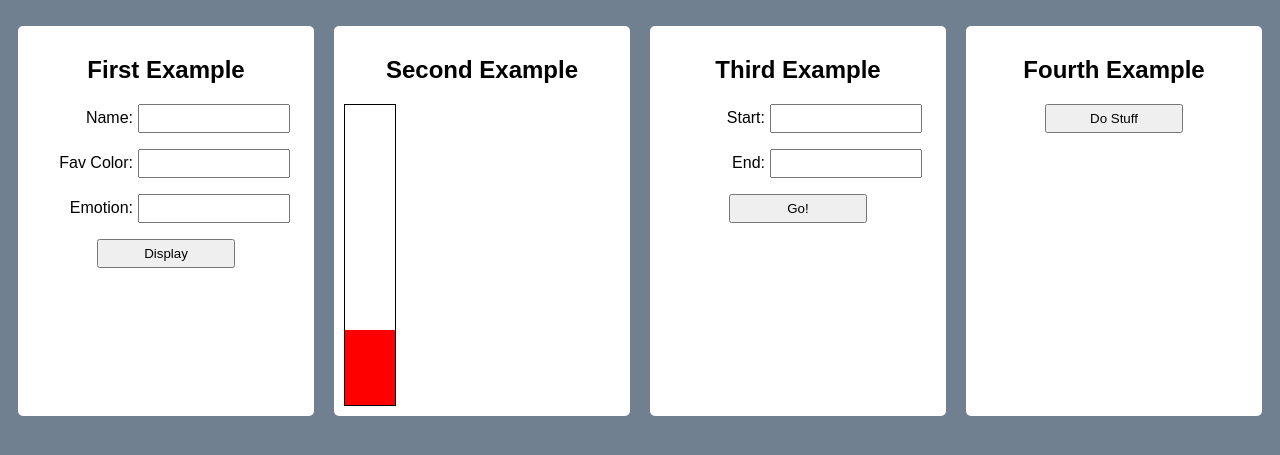
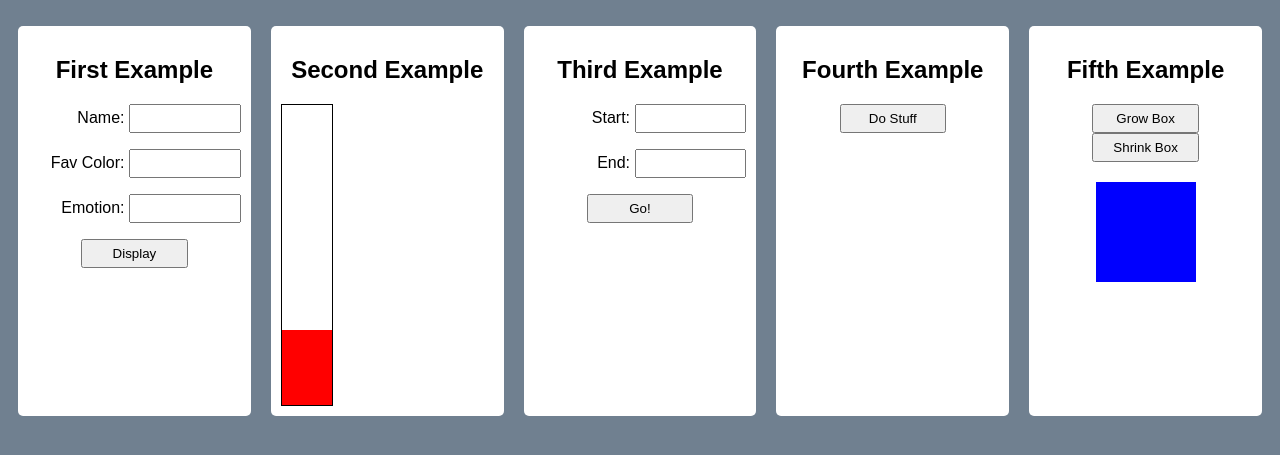
Before and after one commit to jmccutcheon16/jmccutcheon16.github.io, a PHP site: page /inclass/feb13_burger_nav/index.html in a window 1280 px wide. Shown: the part 122-577 px from the top of the page. Run offline with PHP 8.4, Linux system fonts and the light colour scheme.

Commit message:
class work

```diff
--- a/inclass/feb13_burger_nav/index.html
+++ b/inclass/feb13_burger_nav/index.html
@@ -81,6 +81,15 @@
                 <button id="do-stuff">Do Stuff</button>
 
             </section>
+
+            <section class="example">
+                <h1>Fifth Example</h1>
+                <button id="btn-grow-box">Grow Box</button>
+                <button id="btn-shrink-box">Shrink Box</button>
+
+                <div id="box"></div>
+
+            </section>
         </div>
         <script src="script.js"></script>
     </body>
--- a/inclass/feb13_burger_nav/script.js
+++ b/inclass/feb13_burger_nav/script.js
@@ -1,3 +1,5 @@
+let width = 100;
+
 function displayEmotion() {
     //gather all 3 pieces of information & write to console
     const firstName = document.getElementById("txt-first-name").value;
@@ -141,6 +143,15 @@ function displayStuff()
     }
 }
 
+function growBox(){
+    width += 10;
+    document.getElementById("box").style.setProperty('--dim', width + "px");
+}
+function shrinkBox(){
+    width -= 10;
+    document.getElementById("box").style.setProperty('--dim', width + "px");
+}
+
 const btnDisplay = document.getElementById("btn-display");
 btnDisplay.onclick = displayEmotion;
 
@@ -152,3 +163,9 @@ btnCount.onclick = displayCount;
 
 const btnStuff = document.getElementById("do-stuff");
 btnStuff.onclick = displayStuff;
+
+const btnGrowBox = document.getElementById("btn-grow-box");
+btnGrowBox.onclick = growBox;
+
+const btnShrinkBox = document.getElementById("btn-shrink-box");
+btnShrinkBox.onclick = shrinkBox;
--- a/inclass/feb13_burger_nav/styles.css
+++ b/inclass/feb13_burger_nav/styles.css
@@ -1,6 +1,14 @@
 body {
     font-family:Arial, Helvetica, sans-serif;
     background:slategray;
+}
+
+#box{
+    --dim: 100px;
+    width:var(--dim);
+    height: var(--dim);
+    margin: 20px auto;
+    background: blue;
 }
 
 .example {
```
